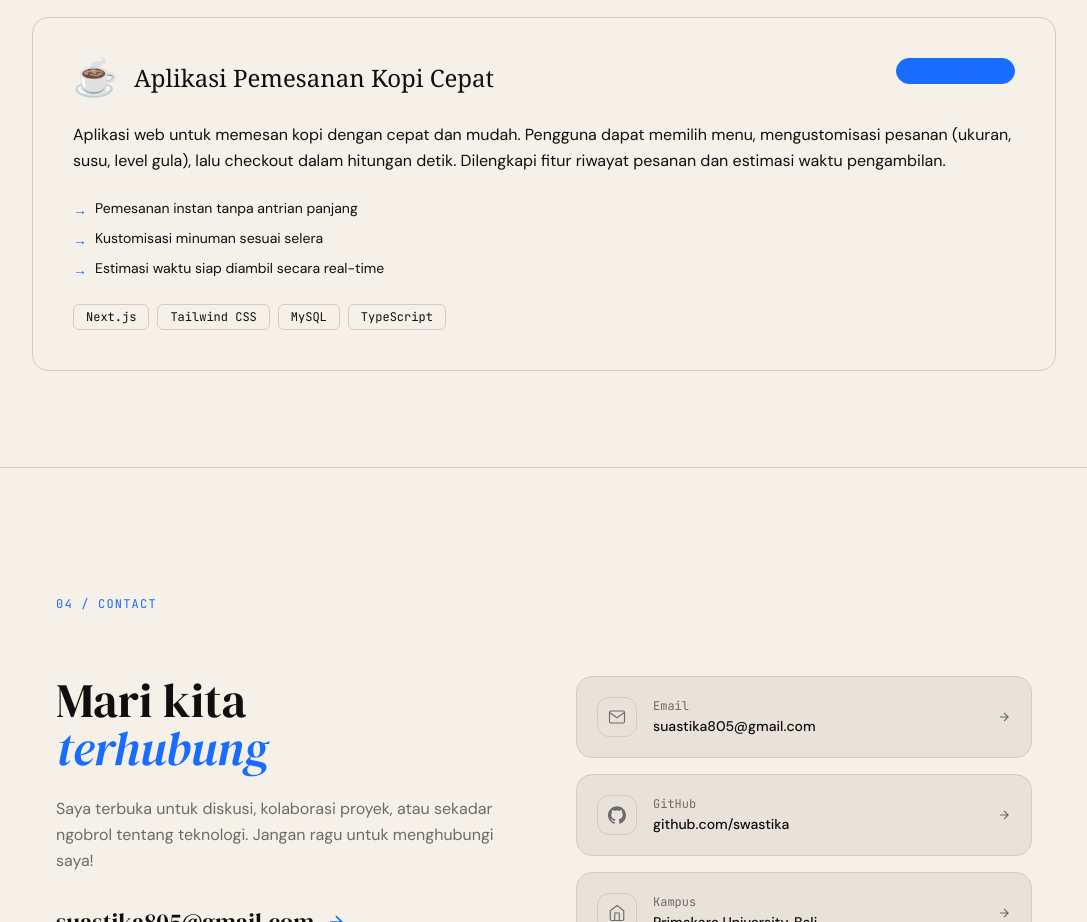
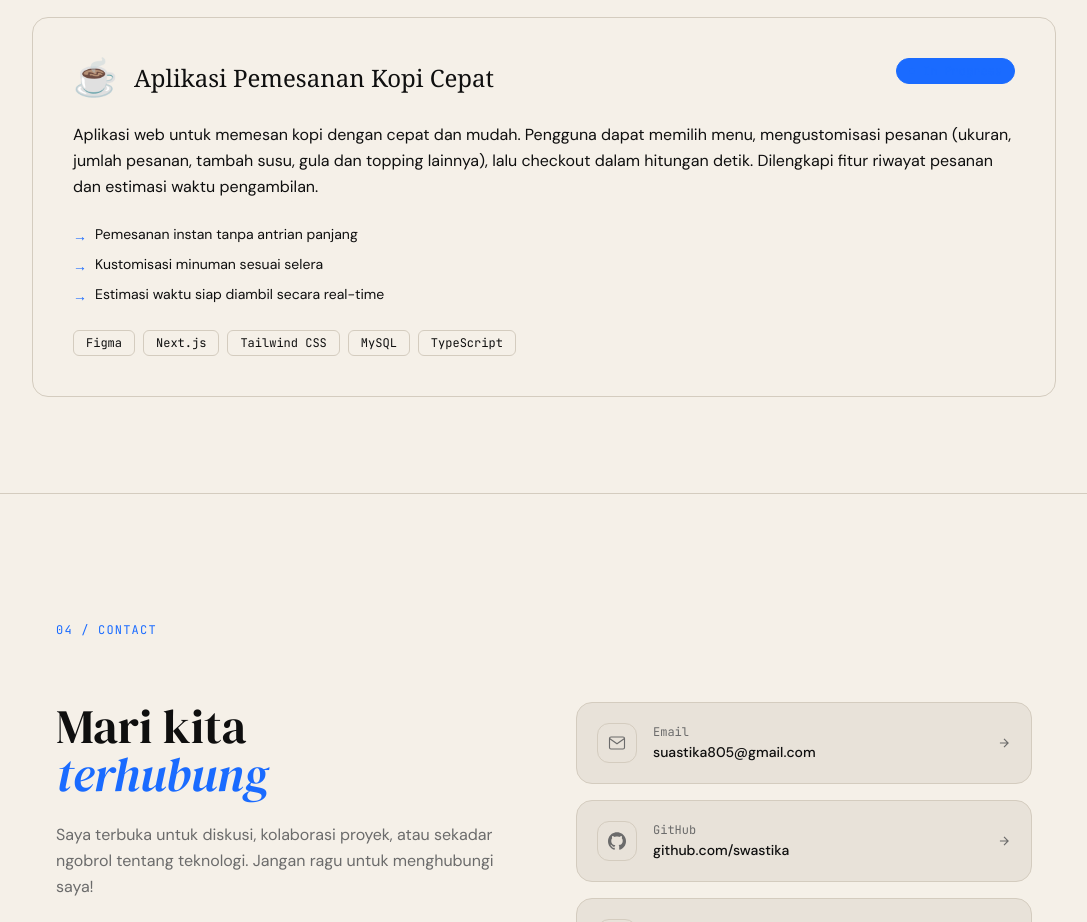
Before and after one commit to suastika805-hash/portfolio, a Next.js app: page / in a window 1280 px wide. Shown: the part 2720-3642 px from the top of the page, without its empty margins (96-1183 px from the left). Built offline with nearby package versions, Linux system fonts and the light colour scheme.

Commit message:
Update Projects.tsx

```diff
--- a/components/Projects.tsx
+++ b/components/Projects.tsx
@@ -7,8 +7,8 @@ const projects = [
     id: 1,
     name: "Aplikasi Pemesanan Kopi Cepat",
     description:
-      "Aplikasi web untuk memesan kopi dengan cepat dan mudah. Pengguna dapat memilih menu, mengustomisasi pesanan (ukuran, susu, level gula), lalu checkout dalam hitungan detik. Dilengkapi fitur riwayat pesanan dan estimasi waktu pengambilan.",
-    tech: ["Next.js", "Tailwind CSS", "MySQL", "TypeScript"],
+      "Aplikasi web untuk memesan kopi dengan cepat dan mudah. Pengguna dapat memilih menu, mengustomisasi pesanan (ukuran, jumlah pesanan, tambah susu, gula dan topping lainnya), lalu checkout dalam hitungan detik. Dilengkapi fitur riwayat pesanan dan estimasi waktu pengambilan.",
+    tech: ["Figma", "Next.js", "Tailwind CSS", "MySQL", "TypeScript"],
     status: "In Progress",
     icon: "☕",
     highlights: [
```
